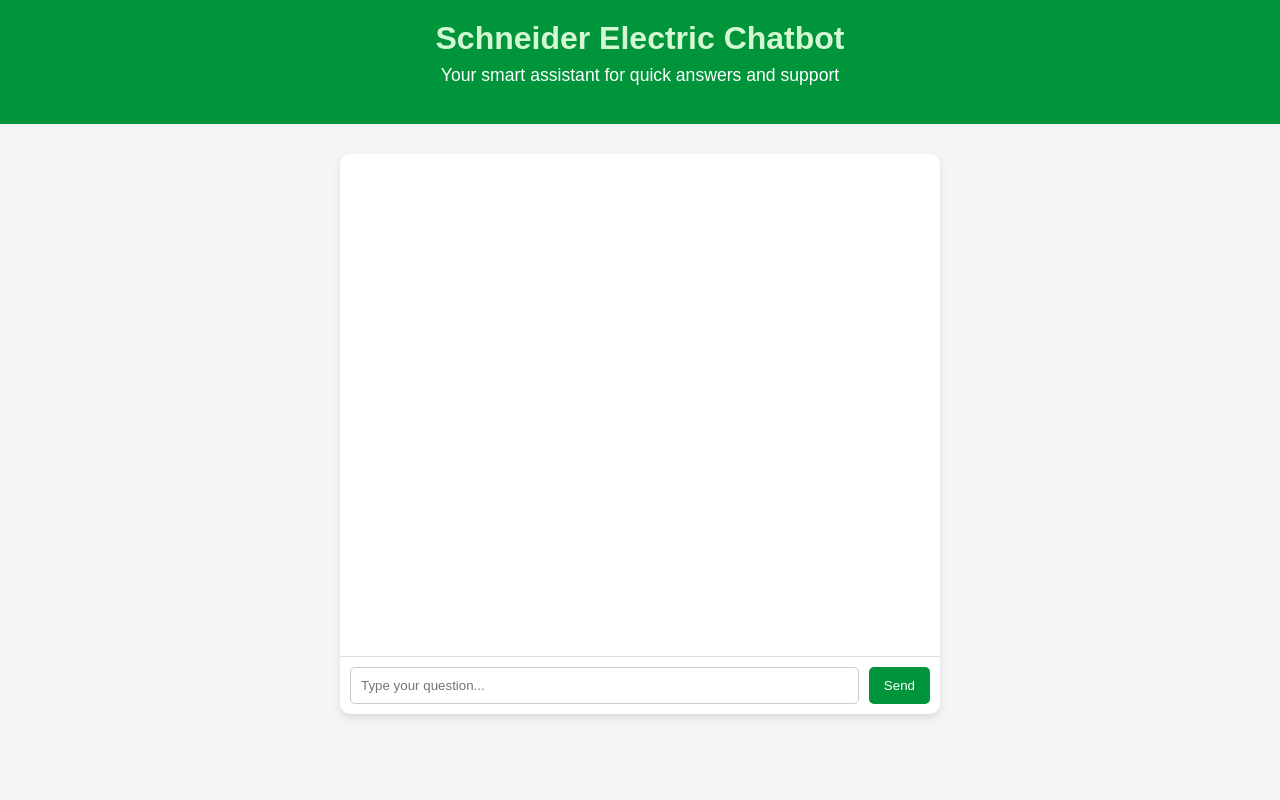
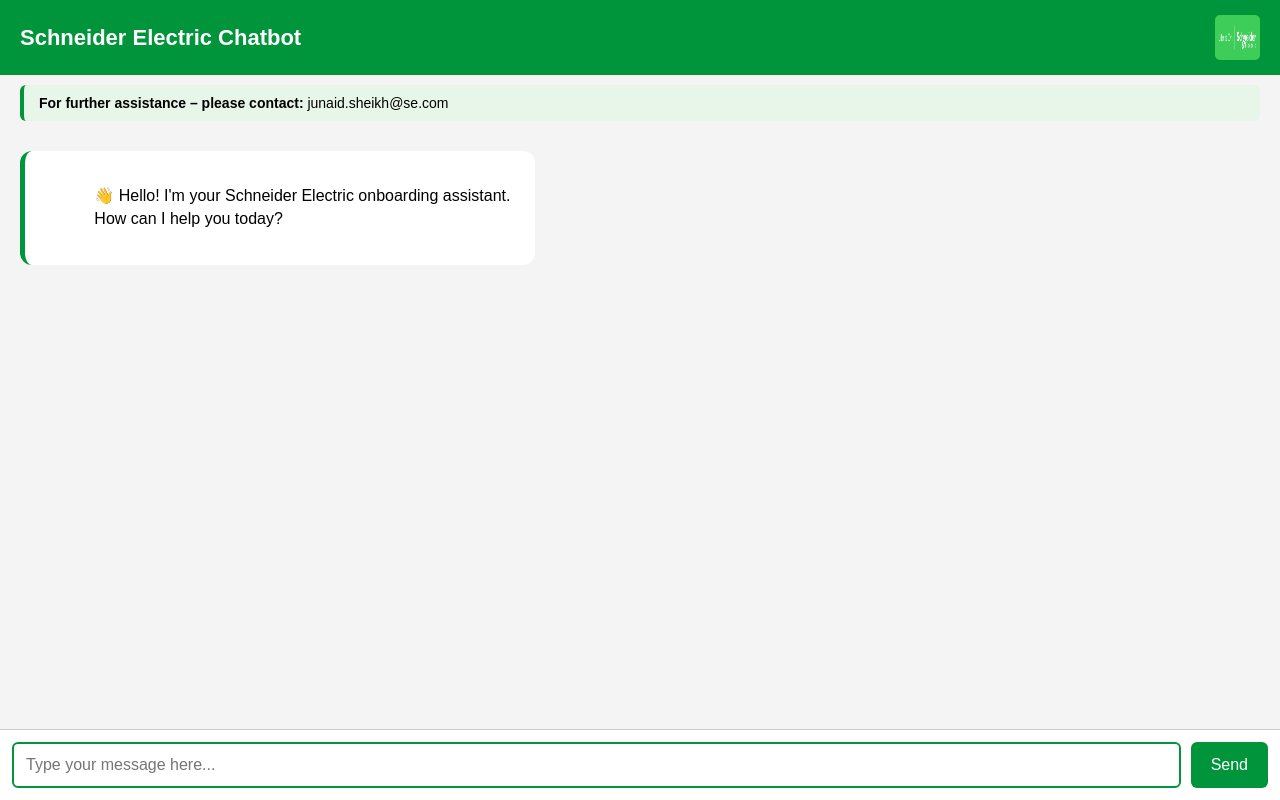
Before and after one commit to Junaidsh22/SchneiderChatbot, a Flask app: page / in a window 1280 px wide. Run offline with Flask 3, Linux system fonts and the light colour scheme.

Commit message:
Updated UI: added branding, help box, and a.png logo

```diff
--- a/templates/index.html
+++ b/templates/index.html
@@ -1,73 +1,198 @@
-
 <!DOCTYPE html>
 <html lang="en">
 <head>
     <meta charset="UTF-8">
-    <meta name="viewport" content="width=device-width, initial-scale=1.0">
     <title>Schneider Electric Chatbot</title>
+    <meta name="viewport" content="width=device-width, initial-scale=1">
+
     <style>
-        body { font-family: Arial, sans-serif; background-color: #f4f6f5; margin: 0; padding: 0; }
-        header { background-color: #00953B; color: white; text-align: center; padding: 20px; }
-        header h1 { margin: 0; font-size: 2em; color: #d4f8d4; }
-        header p { margin-top: 8px; font-size: 1.1em; color: #ffffff; }
-        .chat-container { max-width: 600px; margin: 30px auto; background: white; border-radius: 10px; box-shadow: 0 4px 8px rgba(0,0,0,0.1); display: flex; flex-direction: column; height: 70vh; }
-        .chat-area { flex: 1; overflow-y: auto; padding: 15px; border-bottom: 1px solid #ddd; }
-        .chat-bubble { max-width: 80%; padding: 10px 15px; margin: 10px 0; border-radius: 15px; font-size: 1em; }
-        .user-bubble { background-color: #e0f7e9; align-self: flex-end; }
-        .bot-bubble { background-color: #f1f1f1; align-self: flex-start; }
-        .input-area { display: flex; padding: 10px; }
-        .input-area input { flex: 1; padding: 10px; border: 1px solid #ccc; border-radius: 5px; }
-        .input-area button { background-color: #00953B; color: white; border: none; padding: 10px 15px; margin-left: 10px; border-radius: 5px; cursor: pointer; }
-        .input-area button:hover { background-color: #007a30; }
-        @media (max-width: 600px) { .chat-container { width: 95%; height: 80vh; } }
+        body {
+            margin: 0;
+            font-family: Arial, sans-serif;
+            background: #F4F4F4;
+            display: flex;
+            flex-direction: column;
+            height: 100vh;
+        }
+
+        /* HEADER */
+        .header {
+            background: #00953B;
+            color: white;
+            padding: 15px 20px;
+            font-size: 22px;
+            font-weight: bold;
+            display: flex;
+            align-items: center;
+            justify-content: space-between;
+        }
+
+        .header img {
+            height: 45px;
+            width: 45px;
+            border-radius: 5px;
+        }
+
+        /* CHAT CONTAINER */
+        .chat-container {
+            flex: 1;
+            padding: 20px;
+            overflow-y: auto;
+            display: flex;
+            flex-direction: column;
+            gap: 12px;
+        }
+
+        /* CHAT BUBBLES */
+        .bot-message, .user-message {
+            max-width: 70%;
+            padding: 12px 16px;
+            border-radius: 12px;
+            line-height: 1.4;
+            font-size: 16px;
+            white-space: pre-wrap;
+        }
+
+        .bot-message {
+            background: white;
+            align-self: flex-start;
+            border-left: 5px solid #00953B;
+        }
+
+        .user-message {
+            background: #DCF8C6;
+            align-self: flex-end;
+            border-right: 5px solid #00953B;
+        }
+
+        /* INPUT SECTION */
+        .input-area {
+            display: flex;
+            padding: 12px;
+            background: white;
+            border-top: 1px solid #CCC;
+        }
+
+        .input-area input {
+            flex: 1;
+            padding: 12px;
+            font-size: 16px;
+            border: 2px solid #00953B;
+            border-radius: 6px;
+            outline: none;
+        }
+
+        .input-area button {
+            padding: 12px 20px;
+            font-size: 16px;
+            background: #00953B;
+            border: none;
+            color: white;
+            border-radius: 6px;
+            margin-left: 10px;
+            cursor: pointer;
+        }
+
+        .input-area button:hover {
+            background: #007e32;
+        }
+
+        /* HELP / CONTENTS TAB */
+        .help-box {
+            padding: 10px 15px;
+            background: #e8f5e9;
+            border-left: 4px solid #00953B;
+            font-size: 14px;
+            margin: 10px 20px;
+            border-radius: 6px;
+        }
+
+        /* TYPING DOTS */
+        .typing {
+            font-style: italic;
+            opacity: 0.75;
+        }
+
+        @media (max-width: 600px) {
+            .bot-message, .user-message { max-width: 90%; }
+        }
     </style>
 </head>
+
 <body>
-    <header>
-        <h1>Schneider Electric Chatbot</h1>
-        <p>Your smart assistant for quick answers and support</p>
-    </header>
-    <div class="chat-container">
-        <div class="chat-area" id="chat-area"></div>
-        <div class="input-area">
-            <input type="text" id="user-input" placeholder="Type your question...">
-            <button onclick="sendMessage()">Send</button>
+
+    <!-- HEADER WITH LOGO -->
+    <div class="header">
+        Schneider Electric Chatbot
+        <img src="/static/a.png" alt="Logo">
+    </div>
+
+    <!-- HELP SECTION -->
+    <div class="help-box">
+        <strong>For further assistance – please contact:</strong>
+        junaid.sheikh@se.com
+    </div>
+
+    <!-- CHAT WINDOW -->
+    <div class="chat-container" id="chat-container">
+        <div class="bot-message">
+            👋 Hello! I'm your Schneider Electric onboarding assistant.
+            How can I help you today?
         </div>
     </div>
 
-<script>
-    async function sendMessage() {
-        const input = document.getElementById('user-input');
-        const message = input.value.trim();
-        if (message === '') return;
+    <!-- INPUT AREA -->
+    <div class="input-area">
+        <input type="text" id="user-input" placeholder="Type your message here...">
+        <button onclick="sendMessage()">Send</button>
+    </div>
 
-        const chatArea = document.getElementById('chat-area');
+    <script>
+        const chatContainer = document.getElementById("chat-container");
 
-        const userBubble = document.createElement('div');
-        userBubble.className = 'chat-bubble user-bubble';
-        userBubble.textContent = message;
-        chatArea.appendChild(userBubble);
+        function addMessage(msg, type) {
+            const bubble = document.createElement("div");
+            bubble.className = type === "user" ? "user-message" : "bot-message";
+            bubble.textContent = msg;
+            chatContainer.appendChild(bubble);
+            chatContainer.scrollTop = chatContainer.scrollHeight;
+        }
 
-        const botBubble = document.createElement('div');
-        botBubble.className = 'chat-bubble bot-bubble';
-        botBubble.textContent = 'Processing your request...';
-        chatArea.appendChild(botBubble);
+        function showTypingIndicator() {
+            const typing = document.createElement("div");
+            typing.className = "bot-message typing";
+            typing.id = "typing";
+            typing.textContent = "Bot is typing...";
+            chatContainer.appendChild(typing);
+            chatContainer.scrollTop = chatContainer.scrollHeight;
+        }
 
-        chatArea.scrollTop = chatArea.scrollHeight;
-        input.value = '';
+        function removeTypingIndicator() {
+            const typing = document.getElementById("typing");
+            if (typing) typing.remove();
+        }
 
-        try {
-            const response = await fetch('/get', {
-                method: 'POST',
-                headers: { 'Content-Type': 'application/json' },
-                body: JSON.stringify({ message })
+        async function sendMessage() {
+            const input = document.getElementById("user-input");
+            const text = input.value.trim();
+            if (text === "") return;
+
+            addMessage(text, "user");
+            input.value = "";
+
+            showTypingIndicator();
+
+            const response = await fetch("/get", {
+                method: "POST",
+                headers: {"Content-Type": "application/json"},
+                body: JSON.stringify({ message: text })
             });
+
             const data = await response.json();
-            botBubble.textContent = data.reply;
-        } catch (error) {
-            botBubble.textContent = 'Error: Could not connect to server.';
+            removeTypingIndicator();
+            addMessage(data.reply, "bot");
         }
-    }
-</script>
+    </script>
+
 </body>
 </html>
```
